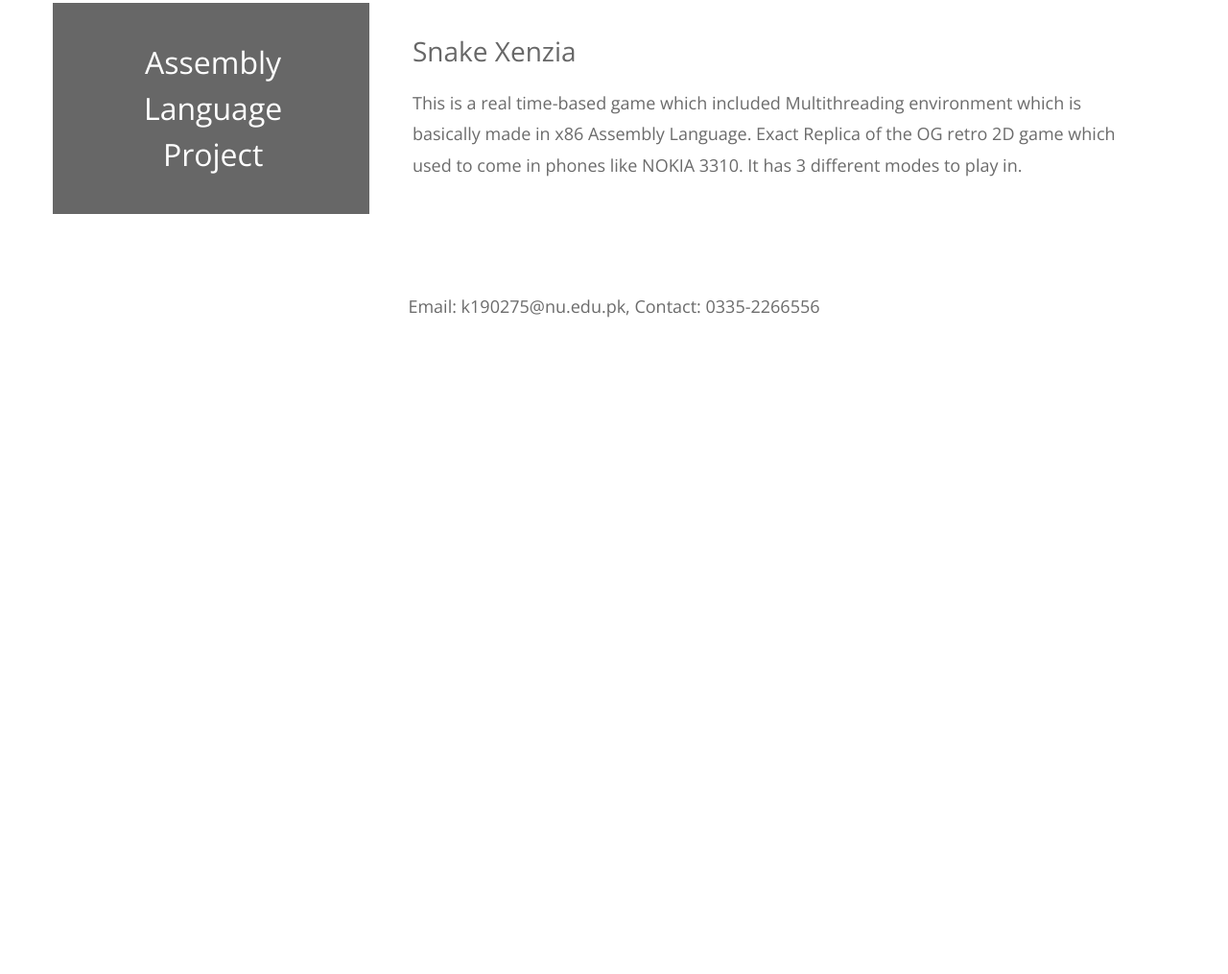
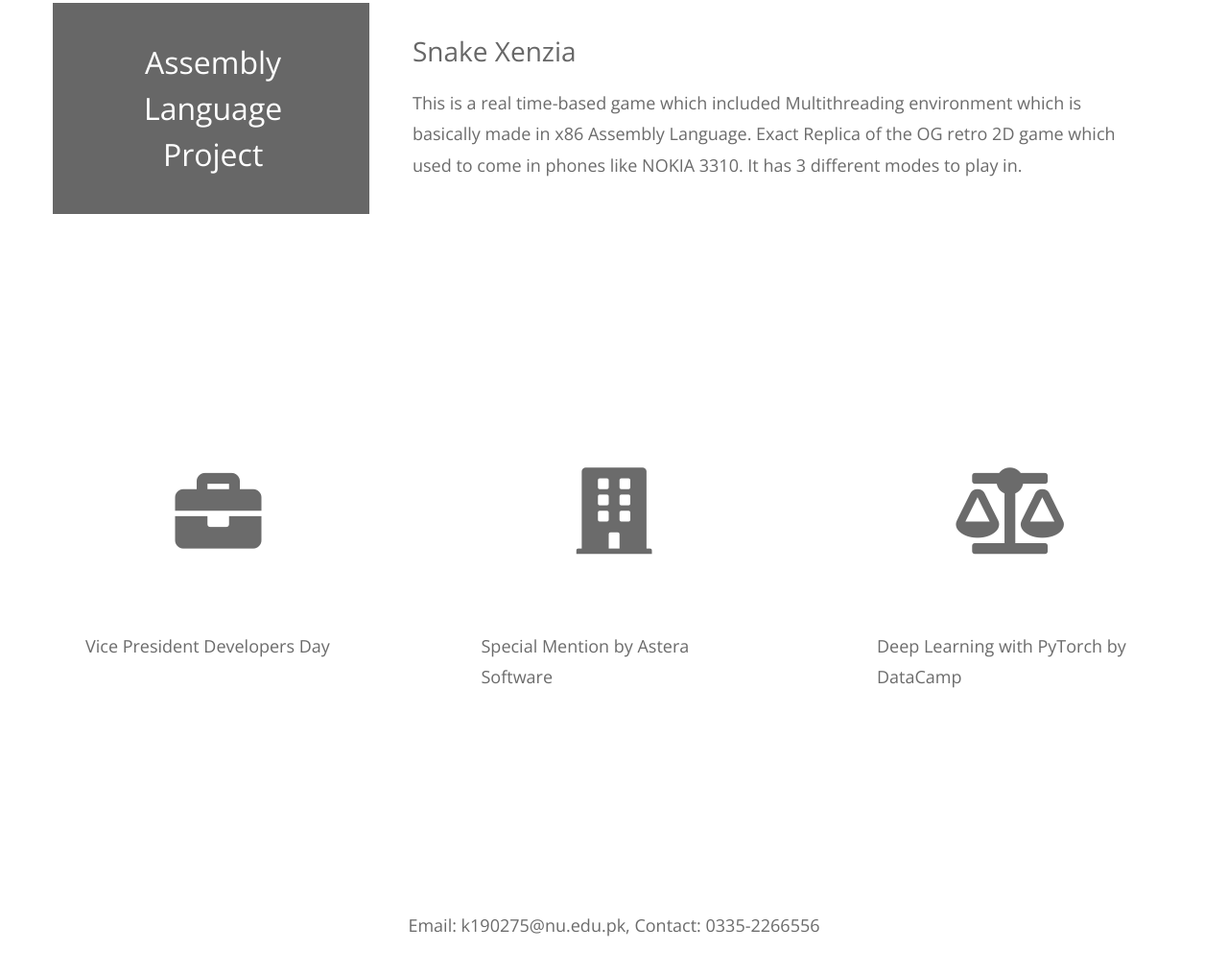
Before and after one commit to AhmedUsmanS/DevOps-Asign-1, a plain HTML site: page index.html in a window 1280 px wide. Shown: the part 2119-3134 px from the top of the page at 96% size. Before the commit the page ends 2484 px from the top, so only its background shows below. Drawn offline with nearby package versions, Linux system fonts and the light colour scheme.

Commit message:
Certifiations Page added

```diff
--- a/index.html
+++ b/index.html
@@ -41,7 +41,8 @@
                                   My name is Ahmed Usman and I started off with my Mentessori life from Army Public School and then switched Happy Home O level campus fro my Olevels.
                                   Further on i opted for Pre-Engineering from Tabani's college.
                                   After that I persued for Computer Scienes from Fast National University.
-                turpis. </p>
+                                  turpis.
+                              </p>
                           </div>
                       </div>
                       <!-- Brown bg -->
@@ -58,9 +59,6 @@
           </div>
       </section>
       <!-- End of Education section -->
-
-
-
       <!-- Project section -->
       <section id="tmPortfolio">
           <div class="container-fluid">
@@ -137,7 +135,34 @@
           </div>
       </section>
       <!-- End Project section -->
+      <!-- Certification section -->
+      <div id="tmContact" class="parallax-window" data-parallax="scroll" data-image-src="img/mini-profile-bg-02.jpg">
+          <div class="container-fluid">
+              <div class="row">
+                  <div class="col-12">
+                      <div class="tm-contact-items-container">
+                          <div class="tm-contact-item">
+                              <i class="fas fa-5x fa-briefcase tm-contact-item-icon"></i>
+                              <p class="mb-0">
+                                  Vice President Developers Day
+                              </p>
+                          </div>
+                          <div class="tm-contact-item">
+                              <i class="fas fa-5x fa-building tm-contact-item-icon"></i>
+                              <p class="mb-0">
+                                  Special Mention by Astera Software
+                              </p>
+                          </div>
 
+                          <div class="tm-contact-item">
+                              <i class="fas fa-5x fa-balance-scale tm-contact-item-icon"></i>
+                              <p class="mb-0">
+                                  Deep Learning with PyTorch by DataCamp
+                              </p>
+                          </div>
+                      </div>
+                  </div>
+              </div>
 
 
 
```
Lines whose indentation alone changed are shown as unchanged.
